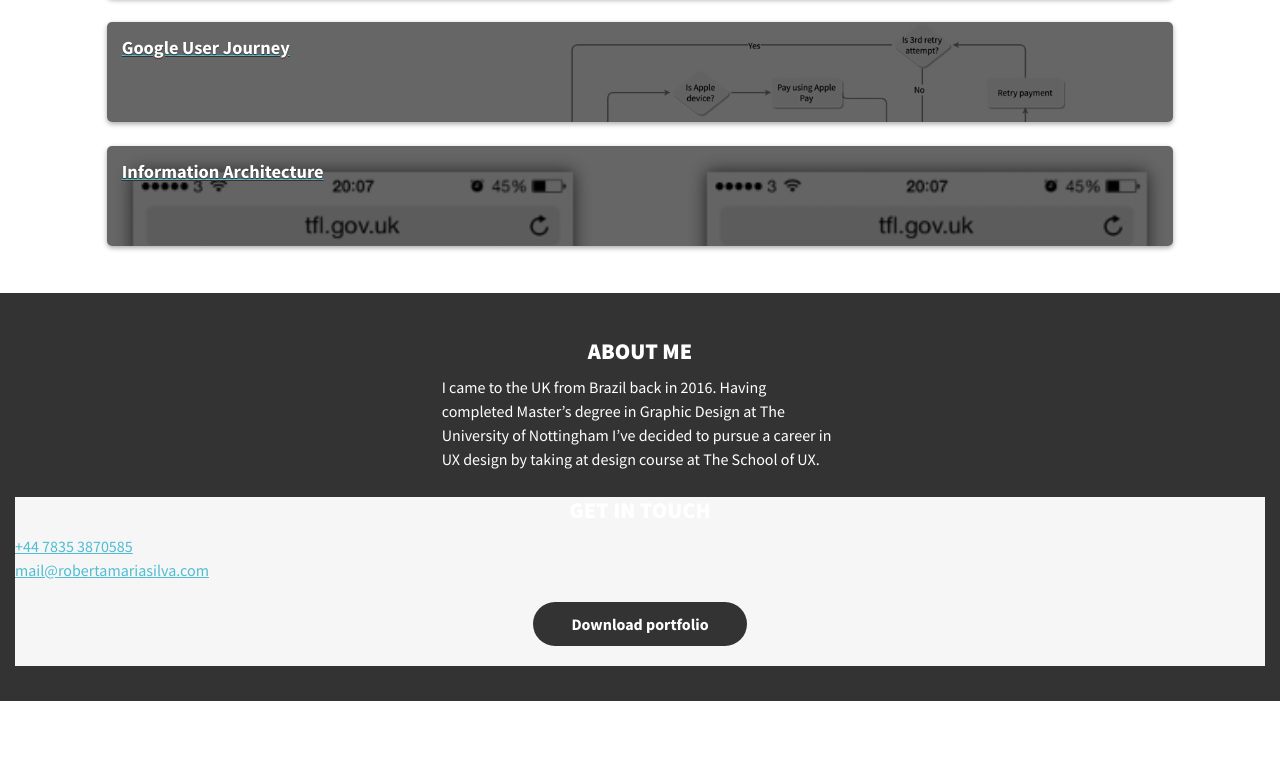
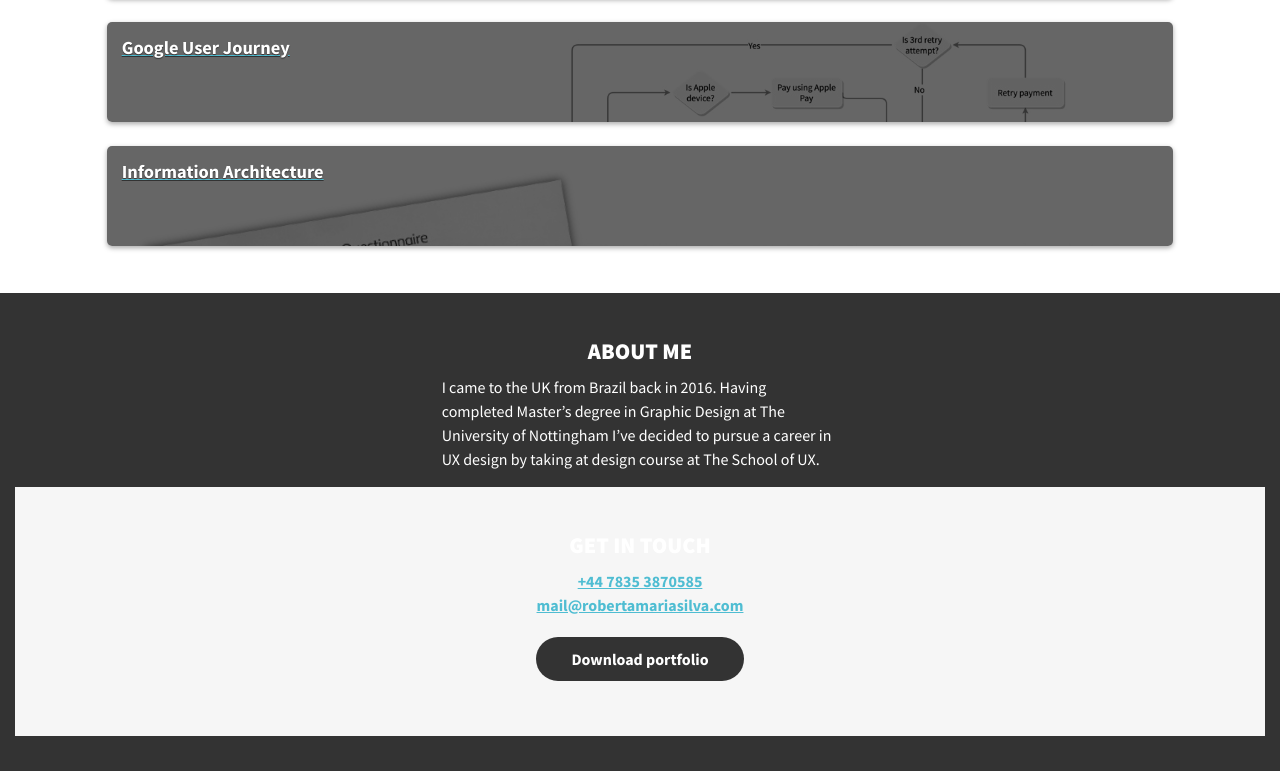
Before and after one commit to lanreabudi/portfolio-jan2021, a plain HTML site: page index.html in a window 1280 px wide. Shown: the part 445-1216 px from the top of the page. Before the commit the page ends 1146 px from the top, so only its background shows below. Drawn offline with Linux system fonts and the light colour scheme.

Commit message:
Add files via upload

```diff
--- a/css/styles.css
+++ b/css/styles.css
@@ -1,6 +1,6 @@
 /* Global styles */
 body {
-    background-color: white;
+
     font-family: 'Source Sans Pro', 'sans-serif';
 
 }
@@ -23,7 +23,9 @@ padding: 25px 25px;
 
 footer {
     background-color: #F6F6F6;
-    padding:
+    padding: 35px 15px;
+    text-align: center;
+    font-weight: 700;
 }
 .photo {
     border-radius: 1000px;
--- a/index.html
+++ b/index.html
@@ -68,7 +68,7 @@
         <!-- facebook tile -->
                 <div class="row justify-content-center"> <!--open div-->
 
-        <div class="project col-10 col -m-3" style=" background-image: url(images/project-design-improvements.png);">
+        <div class="project col-10 col -m-3" style=" background-image: url(/images/project-user-research.jpg);">
             <a href="project.html">
             <h4> Information Architecture</h4>
             </a>
```
